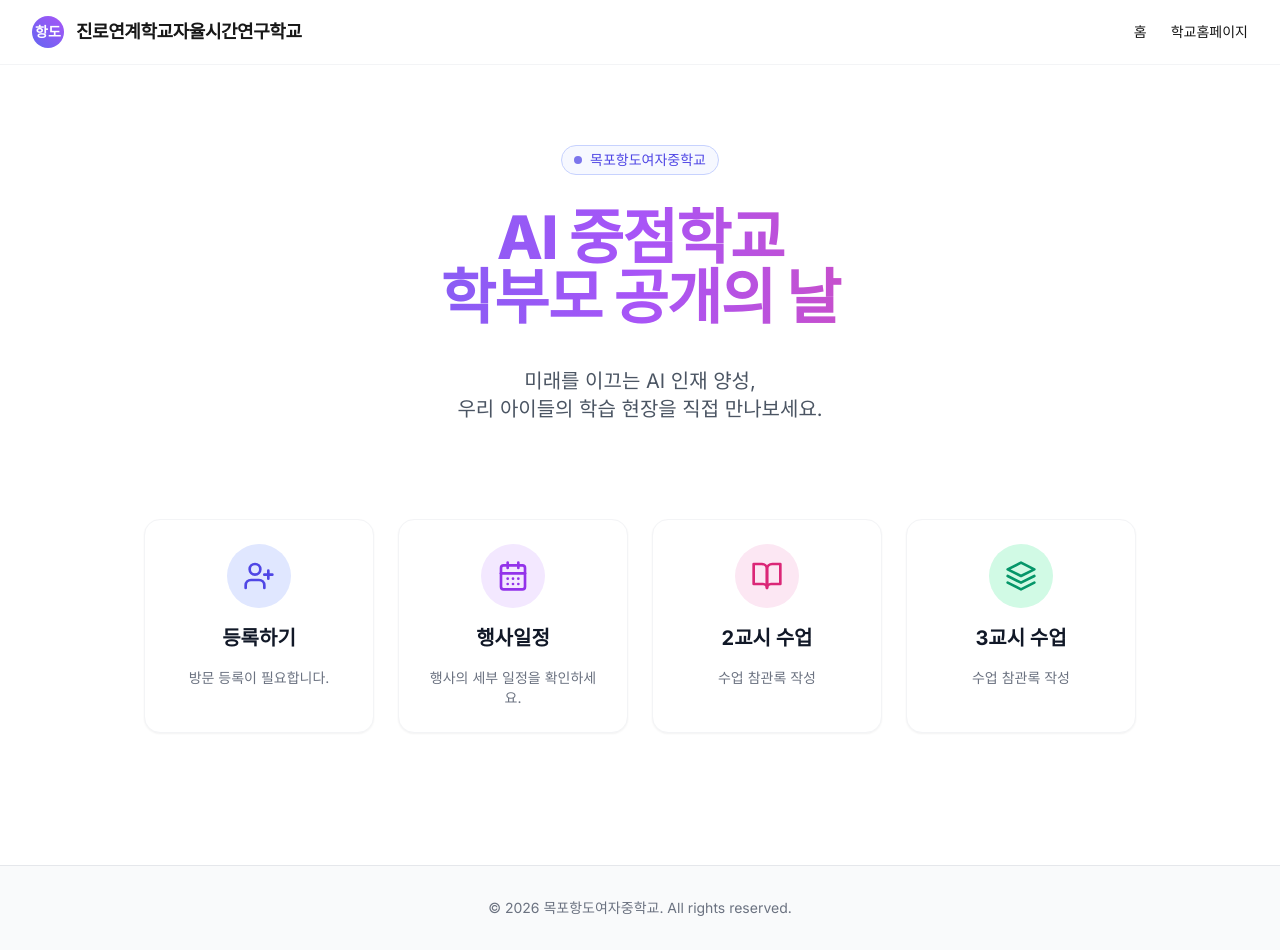
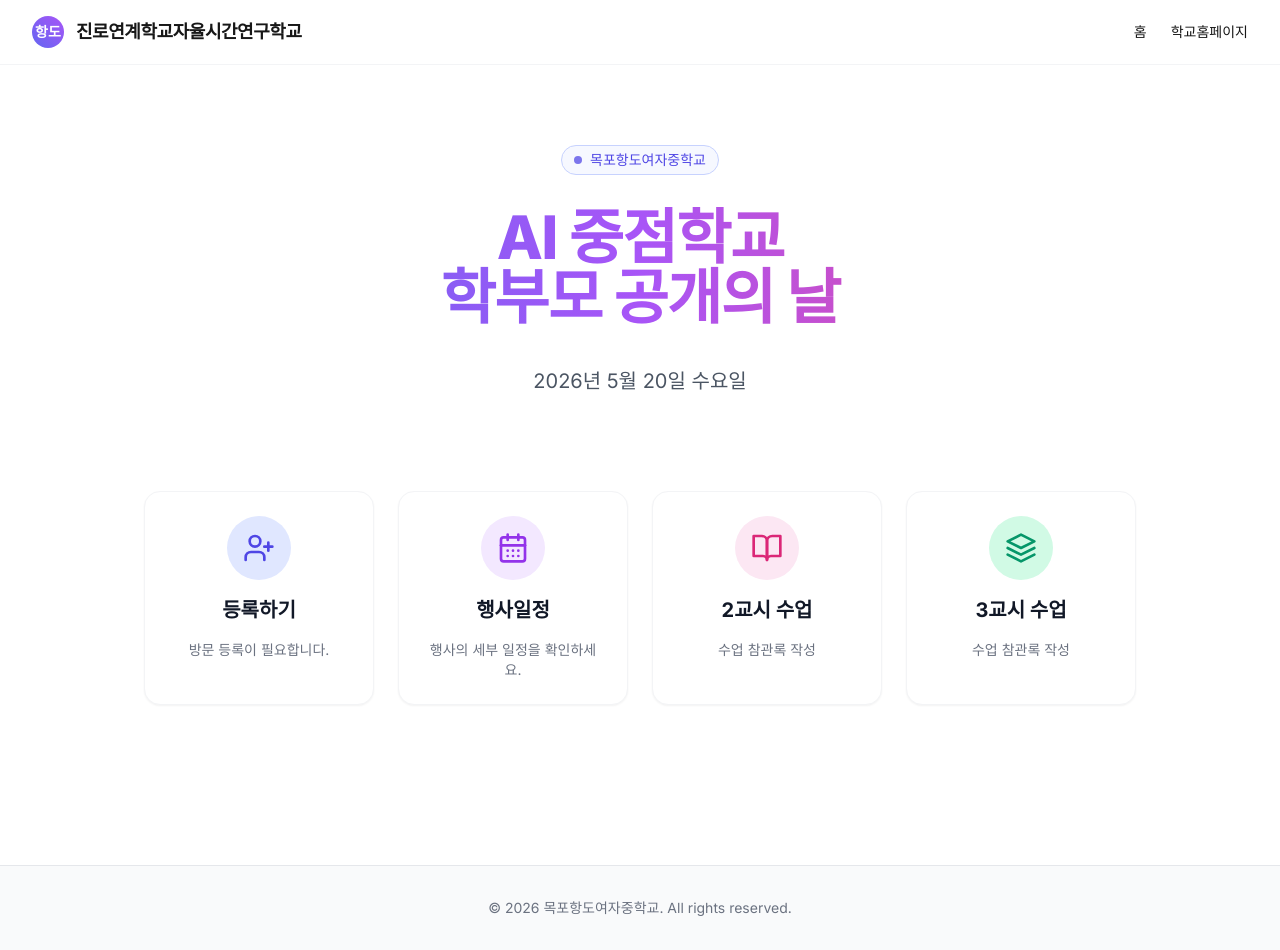
Before and after one commit to tmdhee-max/AIopenclass, a Next.js app: page / in a window 1280 px wide. Built offline with nearby package versions, Linux system fonts and the light colour scheme.

Commit message:
chore: 학교명 및 행사 일시 수정 (목포항도여자중학교, 2026년 5월 20일)

```diff
--- a/app/page.tsx
+++ b/app/page.tsx
@@ -18,7 +18,7 @@ export default function Home() {
 
         {/* 서브 설명 */}
         <p className="max-w-2xl mx-auto text-lg sm:text-xl text-gray-600 dark:text-gray-300 leading-relaxed">
-          미래를 이끄는 AI 인재 양성, <br /> 우리 아이들의 학습 현장을 직접 만나보세요.
+          2026년 5월 20일 수요일
         </p>
 
       </section>
```
Also changed, not shown: components/Header.tsx (line endings or trailing spaces).
